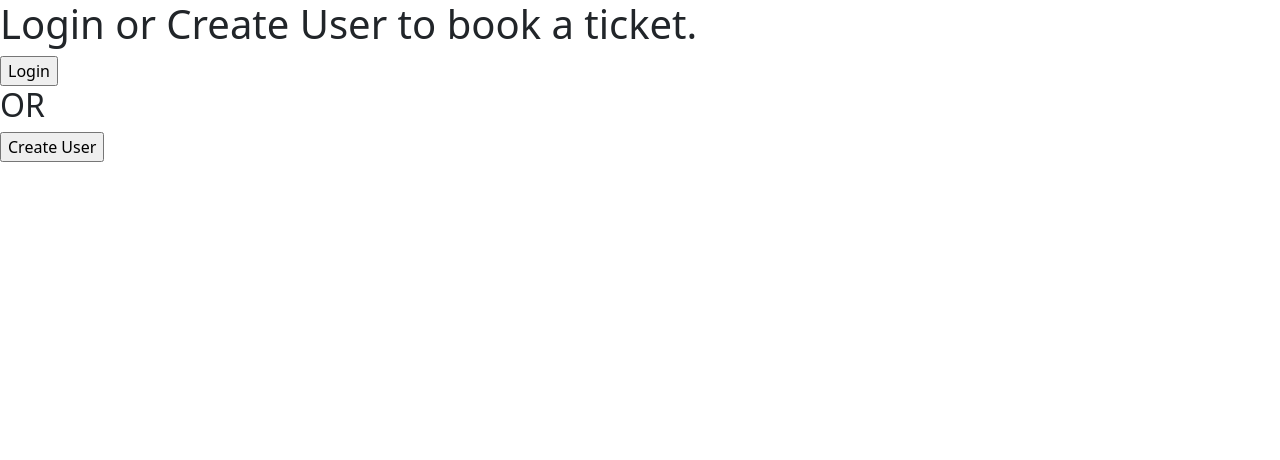
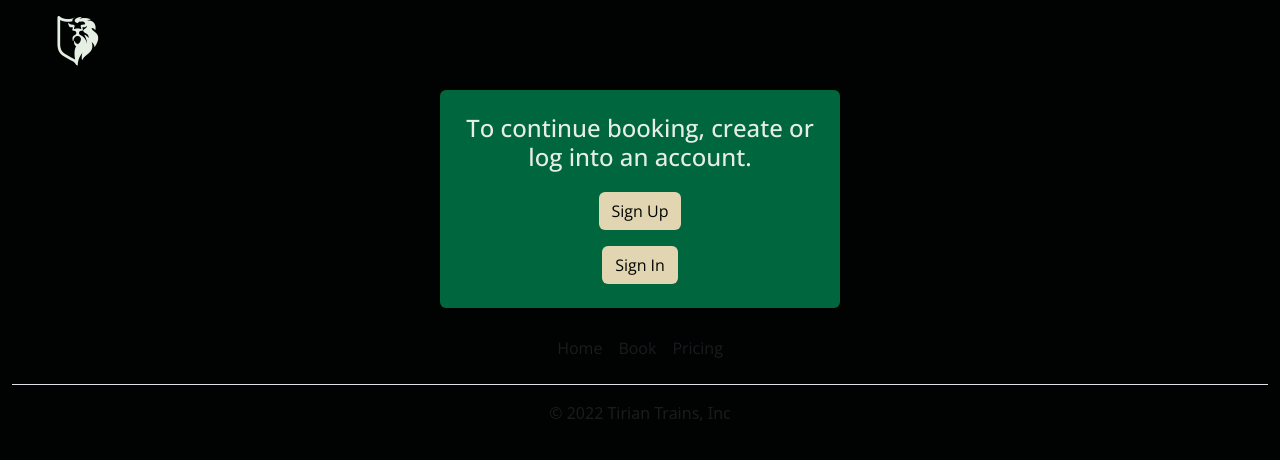
Before and after one commit to edjagame/Jesstaurant_tt, a Django app: page /sign-in in a window 1280 px wide. Shown: the top 460 px of the page. Run offline with Django 3.2, Linux system fonts and the light colour scheme; some libraries are stand-ins or nearby versions.

Commit message:
Styled sign-in page

```diff
--- a/tirian_trains/templates/base.html
+++ b/tirian_trains/templates/base.html
@@ -12,7 +12,7 @@
     <title>{% block title %}My amazing site{% endblock %}</title>
     {% block styles %}{% endblock %}
   </head>
-  <body>
+  <body style="background: #000301;">
     <div id="content">
         {% block content %}{% endblock %}
     </div>
--- a/tirian_trains/tickets/templates/tickets/passenger-sign-in.html
+++ b/tirian_trains/tickets/templates/tickets/passenger-sign-in.html
@@ -2,19 +2,36 @@
 {% load static %}
 {% block title %} Tirian Trains Login {% endblock %}
 {% block content %}
+<nav class="navbar p-3 px-4" style="background: #000301; width:100%; display: flex;">
+    <div class="container-fluid">
+        <div class="navbar-header mx-3">
+            <a href="{% url 'tickets:homepage' %}">
+                <img class="img-responsive" src="{% static 'tirian-logo.png' %}" width="50" height="50">
+            </a>
+        </div>
+</nav>
 
+<div class="container-fluid mt-2 p-4 pb-2 rounded" style="width: 400px; background-color: #00663e;">
+    <div class="text-center">
+        <h4 class="pb-1" style="font-family: 'Open Sans', sans-serif; color: #e6efe4;">To continue booking, create or log into an account.</h4>
+        <form class="m-3" action="{% url 'tickets:passenger-create' %}">
+            <b><button class="btn" type="submit" style="background-color: #e2d6b2; color: #000301; font-family: 'Open Sans', sans-serif;">Sign Up</button></b>
+        </form>
+        <form class="m-3" action="{% url 'tickets:passenger-login' %}">
+            <b><button class="btn" type="submit" style="background-color: #e2d6b2; color: #000301; font-family: 'Open Sans', sans-serif;">Sign In</button></b>
+        </form>
+    </div>
+</div>
 
-<h1>Login or Create User to book a ticket.</h1>
-
-<form action="{% url 'tickets:passenger-login' %}">
-    <input type="submit" value="Login" />
-</form>
-
-<h2>OR</h2>
-
-<form action="{% url 'tickets:passenger-create' %}">
-    <input type="submit" value="Create User" />
-</form>
-
+<div class="container-fluid" style="background:#000301; width: 100%">
+    <footer class="py-1">
+        <ul class="nav justify-content-center border-bottom py-3">
+        <li class="nav-item"><a href="{% url 'tickets:homepage' %}" class="nav-link px-2 text-muted" style="color: #e6efe4; text-align: center; font-family: 'Open Sans', sans-serif;">Home</a></li>
+        <li class="nav-item"><a href="{% url 'tickets:passenger-sign-in' %}" class="nav-link px-2 text-muted" style="color: #e6efe4; text-align: center; font-family: 'Open Sans', sans-serif;">Book</a></li>
+        <li class="nav-item"><a href="#" class="nav-link px-2 text-muted" style="color: #e6efe4; text-align: center; font-family: 'Open Sans', sans-serif;">Pricing</a></li>
+        </ul>
+        <p class="text-center text-muted py-3">© 2022 Tirian Trains, Inc</p>
+    </footer>
+</div>
 
 {% endblock %}
```
Also changed, not shown: tirian_trains/tickets/templates/tickets/homepage.html (+7 -8 lines).
